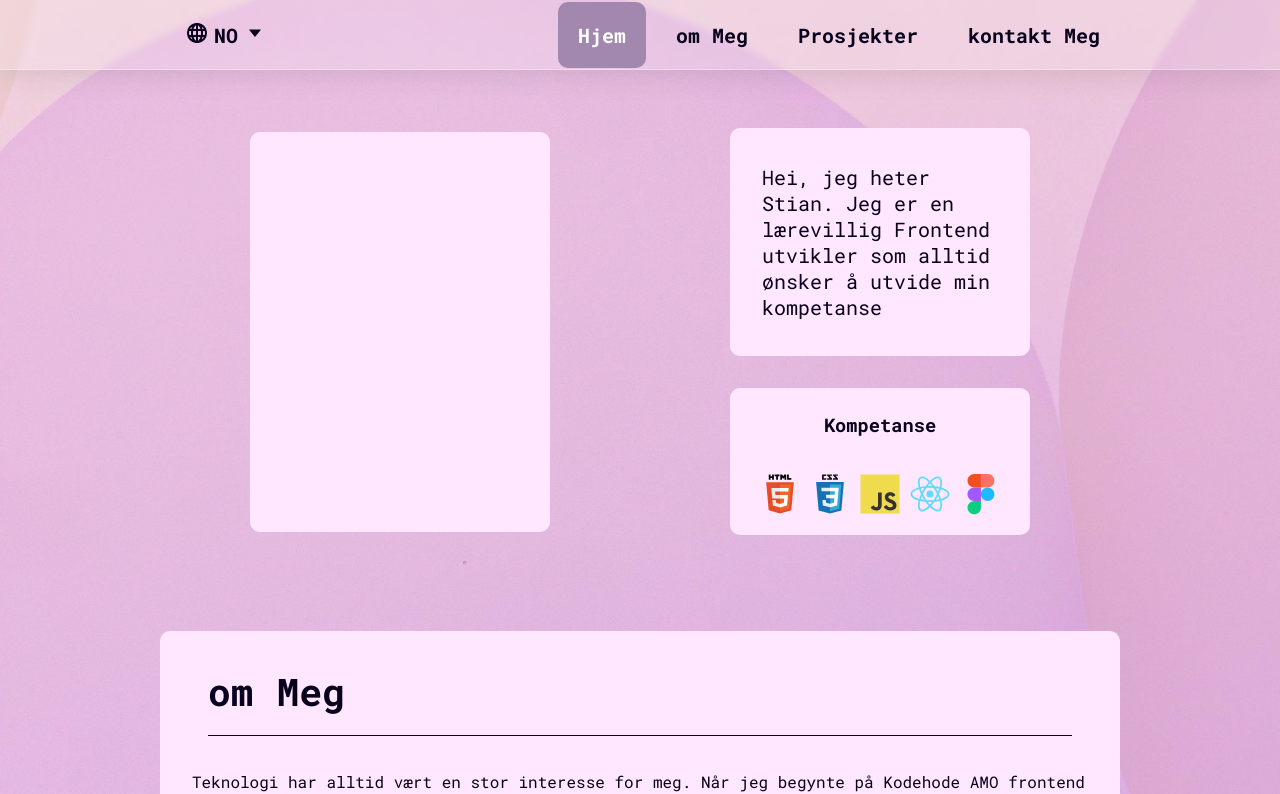
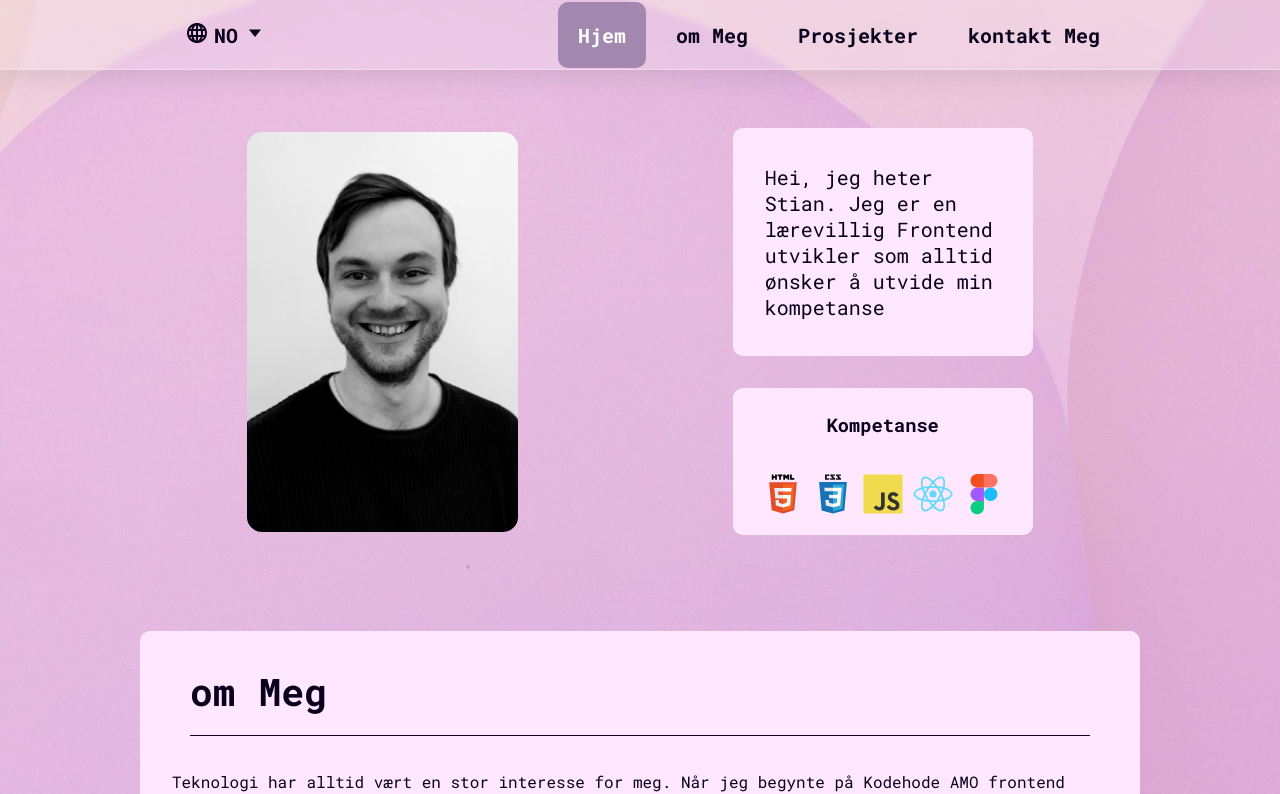
Before and after one commit to stiankodehode/portfolio, a React (Create React App) app: page / in a window 1280 px wide. Shown: the top 794 px of the page. Built offline with nearby package versions, Linux system fonts and the light colour scheme.

Commit message:
added portrait and fixed form

```diff
--- a/src/App.js
+++ b/src/App.js
@@ -13,11 +13,15 @@ import { AppContainer, BackgroundImage } from "./components/styled";
 function App() {
     const [languageEnglish, setLanguageEnglish] = useState(false);
 
+    // Content.language based on languageEnglish state
     const content = languageEnglish ? Content.english : Content.norwegian;
 
+    // toggles the languageEnglish state to true to update the app to english
     const toggleEnglish = () => {
         setLanguageEnglish(true);
     };
+
+    // toggles the languageEnglish state to false to update the app back to norwegian
     const toggleNorwegian = () => {
         setLanguageEnglish(false);
     };
--- a/src/components/styled.js
+++ b/src/components/styled.js
@@ -37,7 +37,7 @@ export const StyledH2 = styled.h2`
 export const AppContainer = styled.div`
     display: flex;
     flex-direction: column;
-    width: 75%;
+    width: 85%;
     max-width: 1000px;
     margin: 0 auto;
 `;
--- a/src/sections/Contact.js
+++ b/src/sections/Contact.js
@@ -35,7 +35,14 @@ const Contact = (props) => {
     function handleSubmit(event) {
         event.preventDefault();
         if (Object.values(formInfo).every((key) => key.length > 0)) {
-            emailjs.sendForm().then(
+            emailjs
+                .sendForm(
+                    "service_yu20uwl",
+                    "template_zvn2633",
+                    "form",
+                    "So8baMdU63AcGd4s0"
+                )
+                .then(
                     (result) => {
                         console.log("Email Sent");
                     },
--- a/src/sections/Contact/styled.js
+++ b/src/sections/Contact/styled.js
@@ -85,4 +85,5 @@ export const StyledFlexColumn = styled.div`
     display: flex;
     flex-direction: column;
     justify-content: flex-start;
+    width: 85%;
 `;
--- a/src/sections/Hero.js
+++ b/src/sections/Hero.js
@@ -15,6 +15,7 @@ import {
 
 import LanguageIcon from "../components/LanguageIcon";
 import { svgLanguageIcons } from "../img/svgImages";
+import Portrait from "../img/portrait.jpg";
 
 // mapping the the programming language icons
 const svgIcons = svgLanguageIcons.map((svg, idx) => {
@@ -27,7 +28,7 @@ const Hero = (props) => {
         <HeroContainer id="heroID">
             {/* Image and skills */}
             <FlexColumn>
-                <ImagePlaceholder></ImagePlaceholder>
+                <StyledImage src={Portrait} />
             </FlexColumn>
 
             {/* Aside box */}
```
Also changed, not shown: src/img/portrait.jpg (added). Lines whose indentation alone changed are shown as unchanged.
